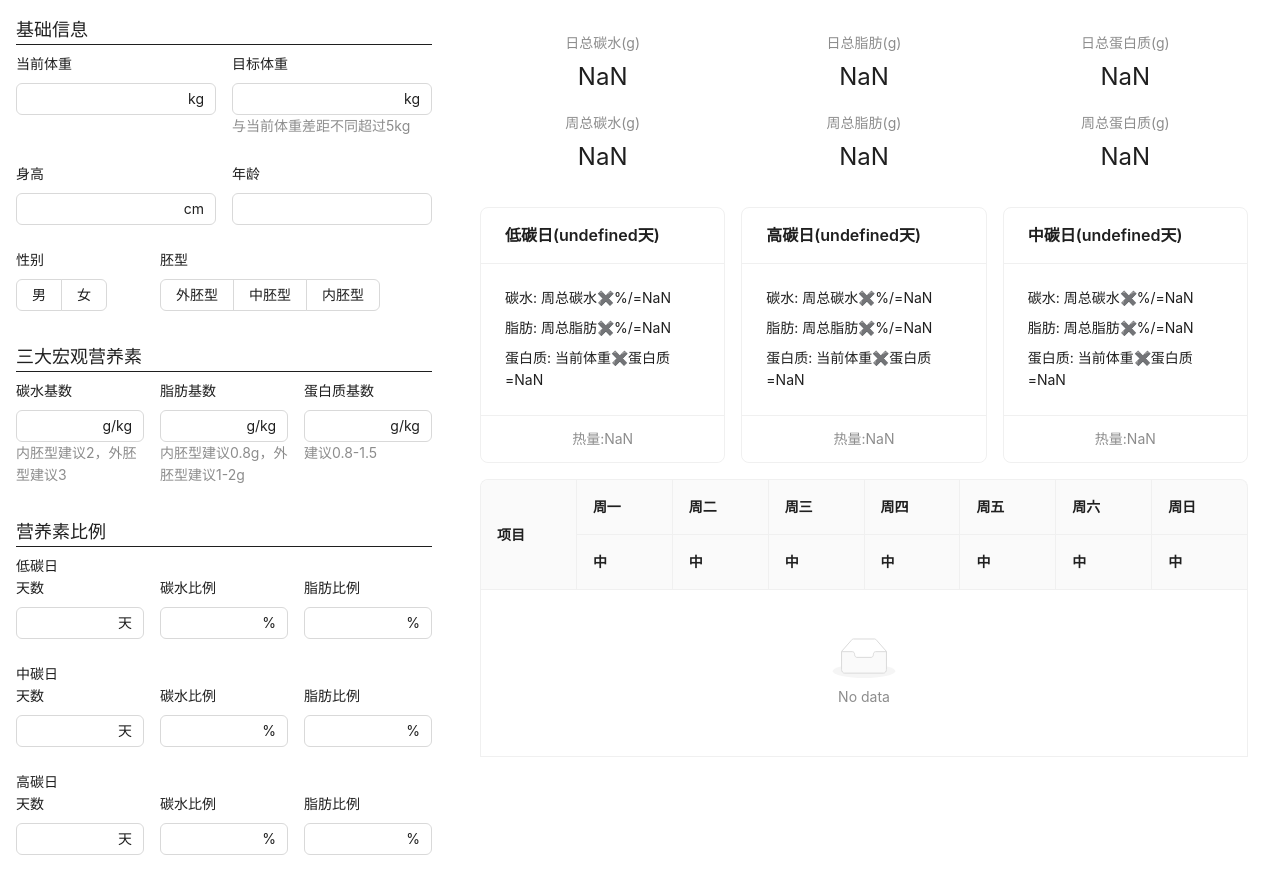
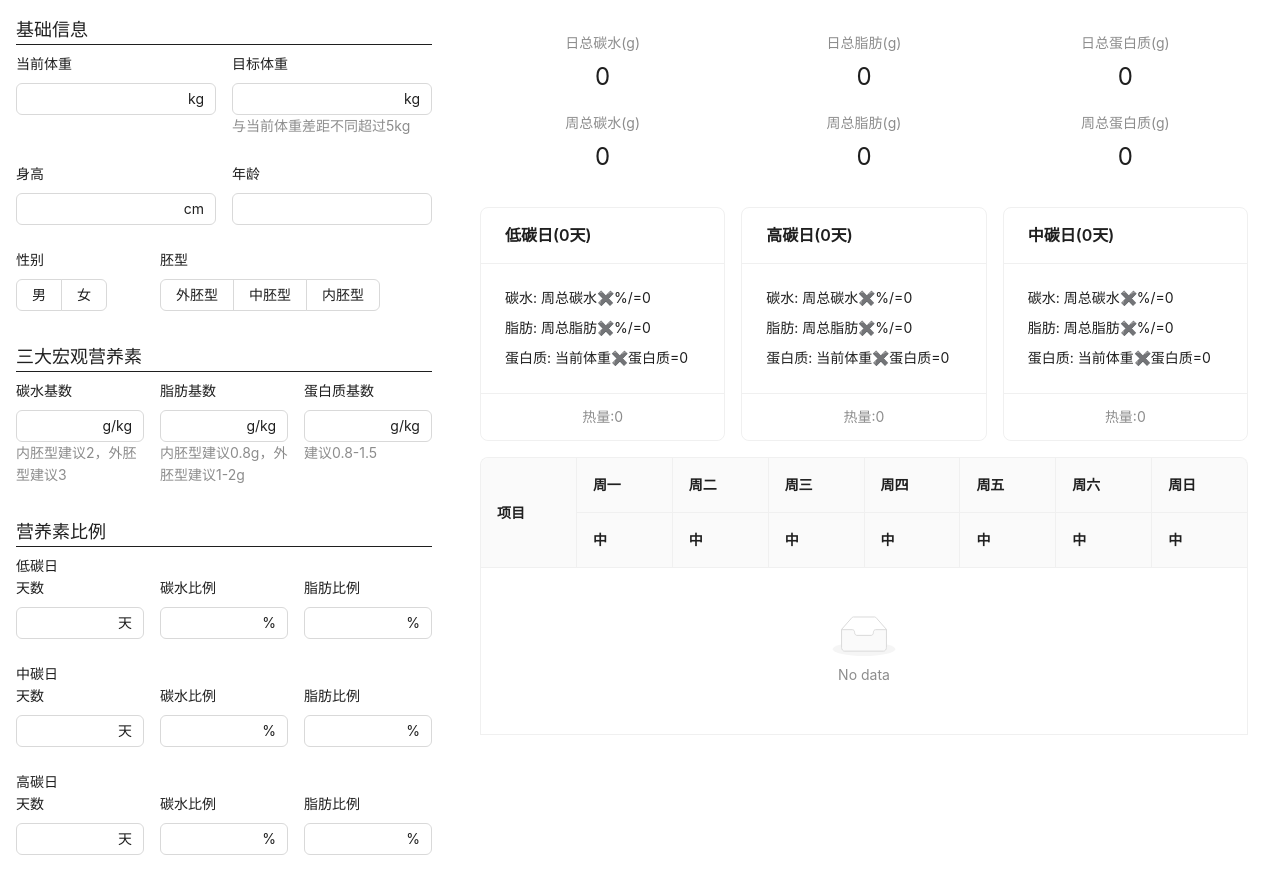
Before and after one commit to MarMomento/training-dev, a Next.js app: page / in a window 1280 px wide. Built offline with nearby package versions, Linux system fonts and the light colour scheme; what @ant-design/nextjs-registry would draw is missing.

Commit message:
fix: NaN

```diff
--- a/app/page.tsx
+++ b/app/page.tsx
@@ -282,7 +282,7 @@ export default function Home() {
       },
       []
     );
-  console.log(data);
+
   return (
     <div id="app">
       <div className="flex">
@@ -485,7 +485,7 @@ export default function Home() {
               <div key={item.title} className="flex flex-col items-center">
                 <Statistic
                   title={item.title}
-                  value={item.value}
+                  value={item.value || 0}
                   precision={0}
                   style={{ textAlign: "center" }}
                 />
@@ -516,19 +516,21 @@ export default function Home() {
                 },
               ]}
               renderItem={(item) => {
-                const carbohydrate = Math.round(
-                  (nutritionStat.weekCarbohydrate * item.carbohydrateRatio) /
-                    100 /
-                    item.days
-                );
-                const fat = Math.round(
-                  (nutritionStat.weekFat * item.fatRatio) / 100 / item.days
-                );
-                const protein = weight * proteinBase;
+                const carbohydrate =
+                  Math.round(
+                    (nutritionStat.weekCarbohydrate * item.carbohydrateRatio) /
+                      100 /
+                      item.days
+                  ) || 0;
+                const fat =
+                  Math.round(
+                    (nutritionStat.weekFat * item.fatRatio) / 100 / item.days
+                  ) || 0;
+                const protein = weight * proteinBase || 0;
                 return (
                   <List.Item>
                     <Card
-                      title={`${item.title}(${item.days}天)`}
+                      title={`${item.title}(${item.days || 0}天)`}
                       actions={[
                         <div key={item.title}>
                           热量:{carbohydrate * 4 + fat * 9 + protein * 4}
```
